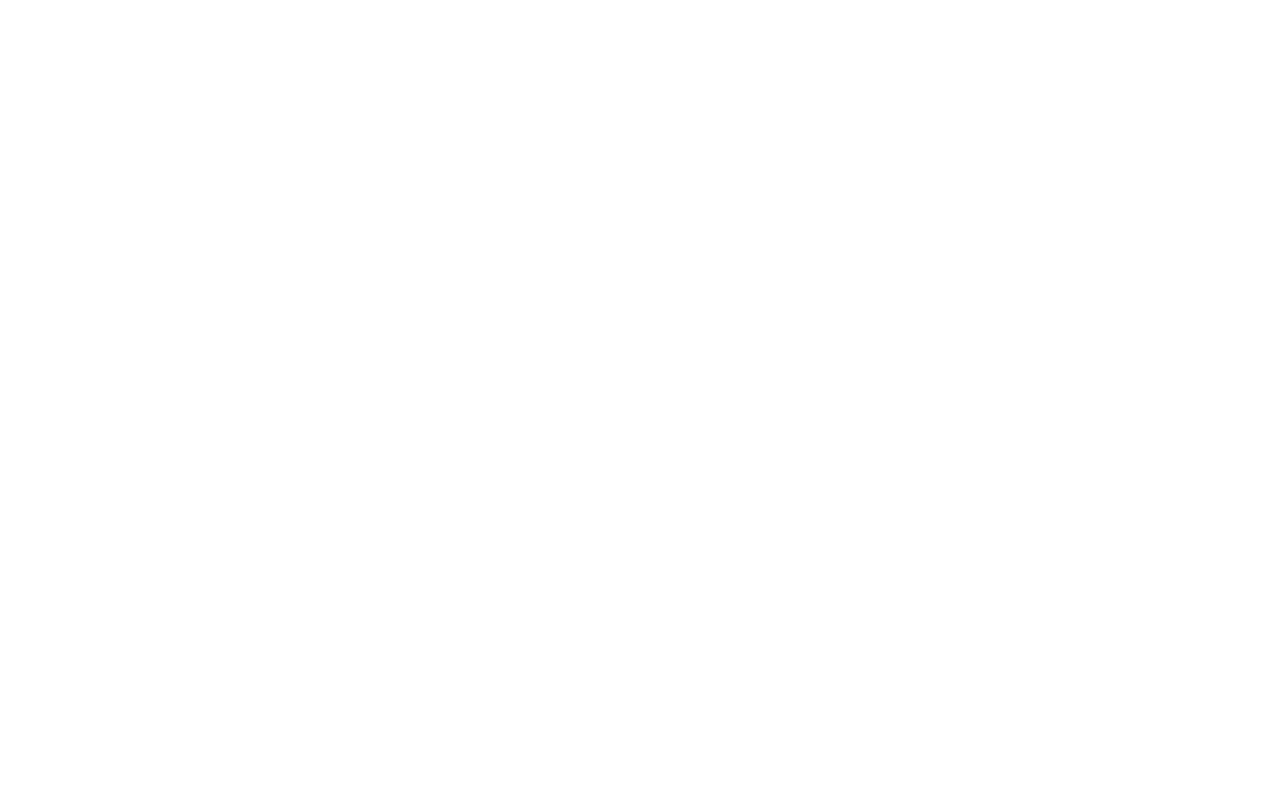
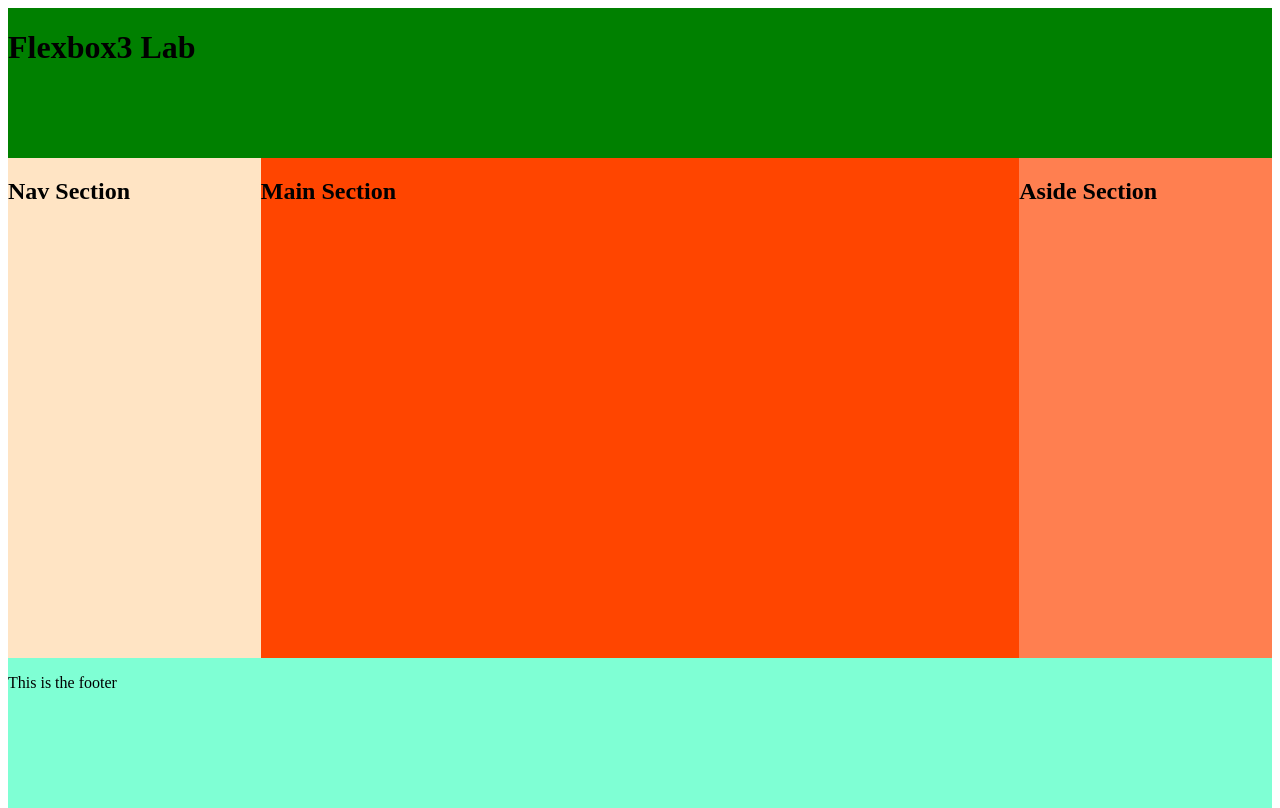
Before and after one commit to jasper2777400/Flexbox_Labs_2026_Jasper, a plain HTML site: page html/flexbox3.html in a window 1280 px wide. Drawn offline with Linux system fonts and the light colour scheme.

Commit message:
Added html and css code to finish task 6.

```diff
--- a/css/style3.css
+++ b/css/style3.css
@@ -0,0 +1,49 @@
+.color1{
+    background-color: green;
+}
+
+.color2{
+    background-color:bisque;
+}
+
+.color3{
+    background-color: orangered;
+}
+
+.color4{
+    background-color: coral;
+}
+
+.color5{
+    background-color:aquamarine;
+}
+
+body, html{
+    height: 100%;
+}
+
+.container {
+    min-height: 100%;
+    display: flex;
+    flex-direction: column;
+}
+
+header, footer {
+    flex: 0 0 150px;
+}
+
+.center {
+    flex: 1;
+    display: flex;
+    flex-direction: row;
+    align-items: stretch;
+    justify-content: center;
+}
+
+nav, aside {
+    flex: 1;
+}
+
+main {
+    flex: 3;
+}
--- a/html/flexbox3.html
+++ b/html/flexbox3.html
@@ -8,26 +8,26 @@
 </head>
 <body>
     <div class="container">
-    <header>
-        <h1></h1>
+    <header class="color1">
+        <h1>Flexbox3 Lab</h1>
     </header>
 
     <div class="center">
-        <nav>
-
+        <nav class="color2">
+            <h2>Nav Section</h2>
         </nav>
 
-        <main>
-
+        <main class="color3">
+            <h2>Main Section</h2>
         </main>
 
-        <aside>
-
+        <aside class="color4">
+            <h2>Aside Section</h2>
         </aside>
     </div>
 
-    <footer>
-        <p></p>
+    <footer class="color5">
+        <p>This is the footer</p>
     </footer>
 </div>
 </body>
```
